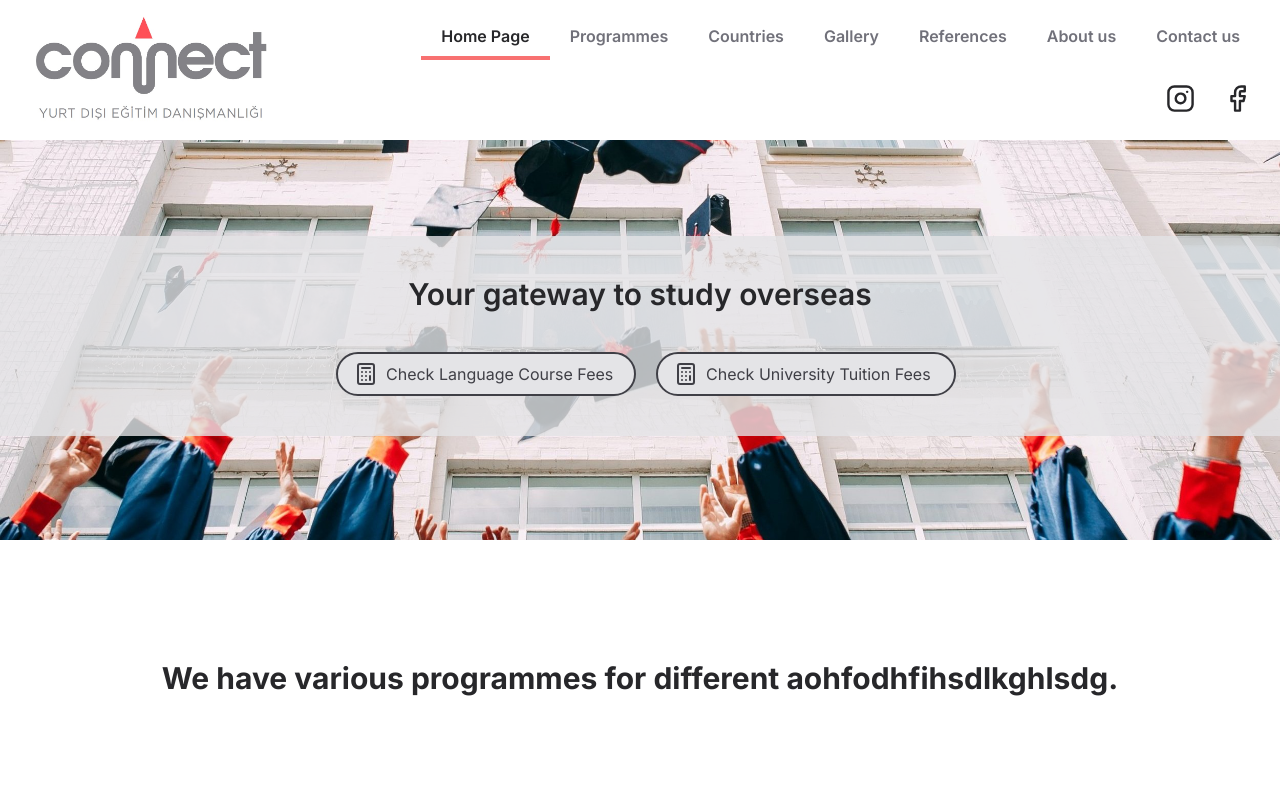
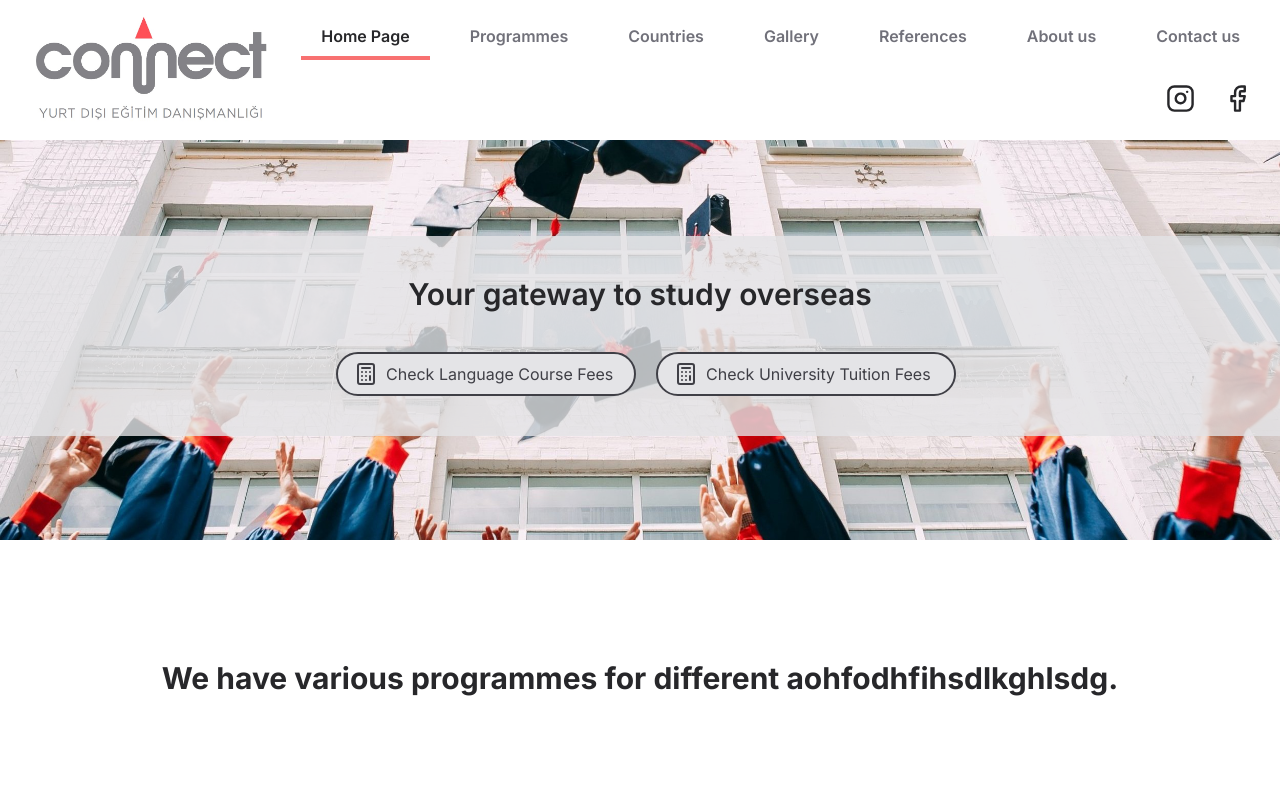
Before and after one commit to gaorachel/connect-istanbul, a Next.js app: page / in a window 1280 px wide. Shown: the top 800 px of the page. Built offline with nearby package versions, Linux system fonts and the light colour scheme.

Commit message:
Fix Navbar layout

```diff
--- a/app/(home)/_components/nav-menu.tsx
+++ b/app/(home)/_components/nav-menu.tsx
@@ -10,7 +10,7 @@ interface NavMenuProps {
 
 export const NavMenu = ({ items, href }: NavMenuProps) => {
   return (
-    <div className="my-10 p-2 px-4 bg-zinc-100 w-[200px] space-y-2">
+    <div className="my-10 p-2 px-4 bg-zinc-100 w-[200px] space-y-2 flex flex-col">
       {items.map((item) => (
         <Link
           key={item.code}
--- a/app/(home)/_components/navbar.tsx
+++ b/app/(home)/_components/navbar.tsx
@@ -6,7 +6,7 @@ import { useState } from "react";
 
 import { cn } from "@/lib/utils";
 
-import { Instagram, Facebook, Sun, LucideIcon } from "lucide-react";
+import { Instagram, Facebook } from "lucide-react";
 import { programmes } from "./programme-cards";
 import { NavMenu } from "./nav-menu";
 
@@ -36,7 +36,6 @@ interface NavbarItemProps {
 const NavbarItem = ({ label, href, items }: NavbarItemProps) => {
   const [isHovered, setIsHovered] = useState(false);
   const pathname = usePathname();
-  const router = useRouter();
 
   const isActive = (pathname === "/" && href === "/") || pathname === href || pathname?.startsWith(`${href}/`);
 
@@ -69,7 +68,7 @@ const NavbarItem = ({ label, href, items }: NavbarItemProps) => {
 export const Navbar = () => {
   return (
     <div className="flex flex-col md:mr-5">
-      <div className="pt-10 md:pt-3 flex flex-col items-start md:flex-row">
+      <div className="pt-10 md:pt-3 flex flex-col items-start md:flex-row md:gap-5">
         {routes.map((route) => (
           <NavbarItem {...route} key={route.href} />
         ))}
```
